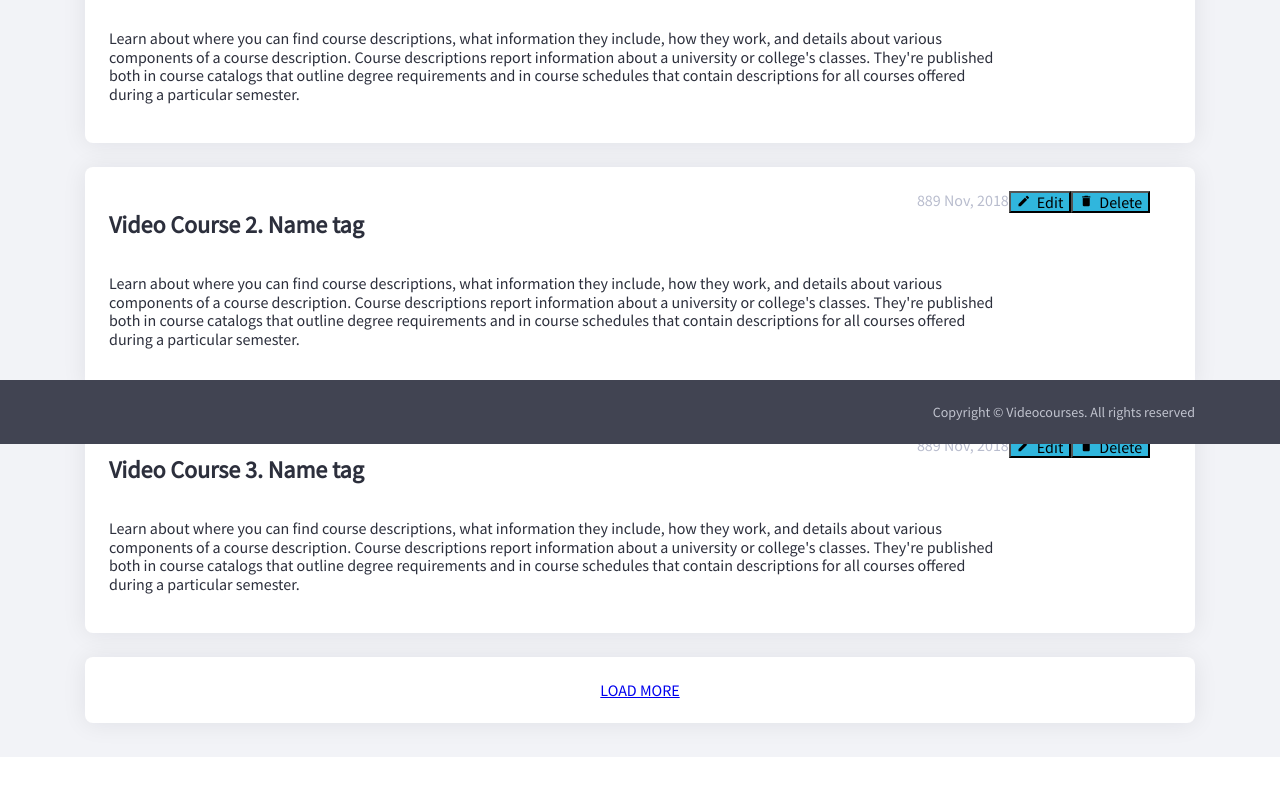
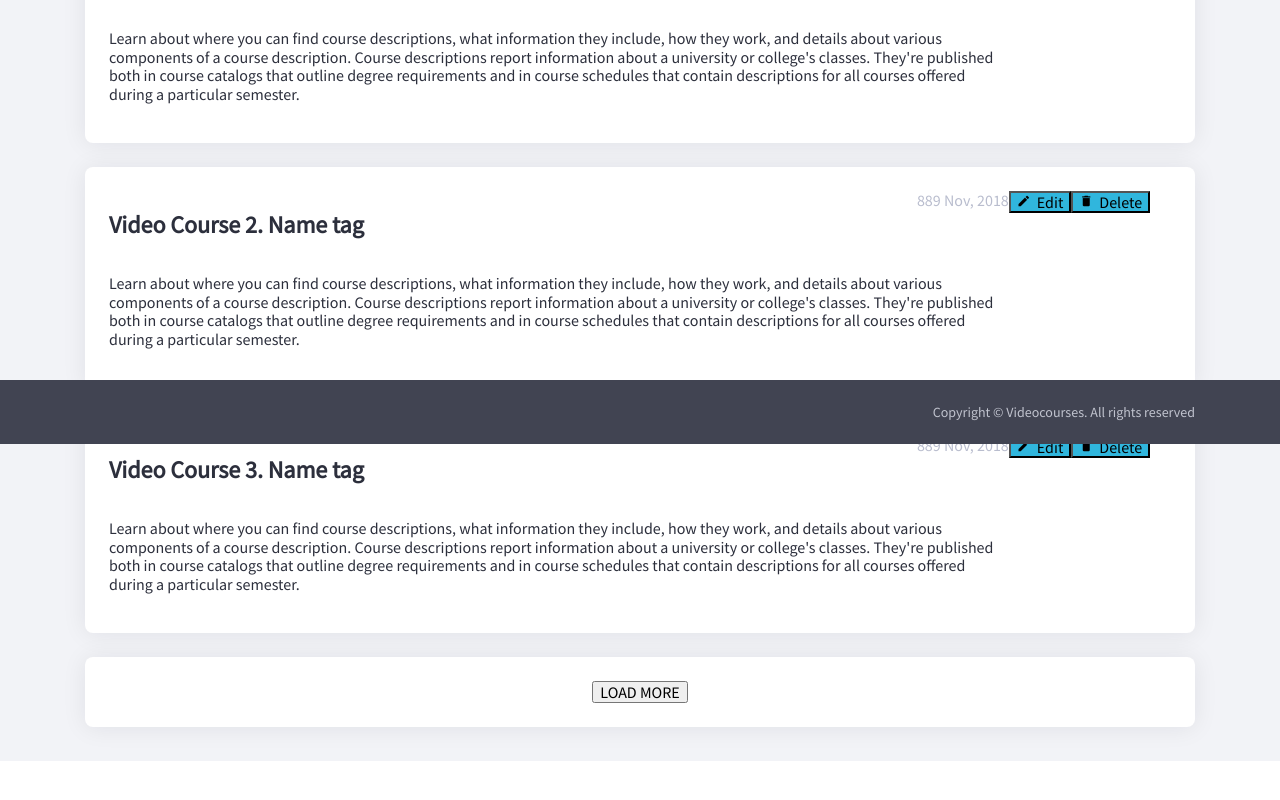
Before and after one commit to OlenaPotiatynyk/angular_mentoring_homework, an Angular app: page / in a window 1280 px wide. Shown: the part 356-1156 px from the top of the page. Built offline with nearby package versions, Linux system fonts and the light colour scheme.

Commit message:
add handler for load more button

```diff
--- a/src/app/courses/courses-page/courses-page.component.html
+++ b/src/app/courses/courses-page/courses-page.component.html
@@ -18,5 +18,5 @@
 </div>
 
 <div class="container">
-  <a href="{{fakeLink}}">LOAD MORE</a>
+  <button (click)="loadMoreHandler()">LOAD MORE</button>
 </div>
--- a/src/app/courses/courses-page/courses-page.component.ts
+++ b/src/app/courses/courses-page/courses-page.component.ts
@@ -11,17 +11,22 @@ import mockData from '../../shared/mockData';
 export class CoursesPageComponent implements OnInit {
   private courses: CourseModel[] = mockData;
   private users: UserModel[];
-  private fakeLink: string;
+  private fakeValue: number;
   private value = '';
 
   constructor() { }
 
   ngOnInit(): void {
-    this.fakeLink = `fakeValue`;
+    this.fakeValue = Math.random();
+    console.log(this.fakeValue);
   }
 
   search(): void {
     console.log('%c' + this.value, 'color: crimson;');
+  }
+
+  loadMoreHandler(): void {
+    console.log('%cYou just clicked LOAD MORE button. Well done!', 'color: chocolate;');
   }
 
   onDeleteItem(id): void {
```
